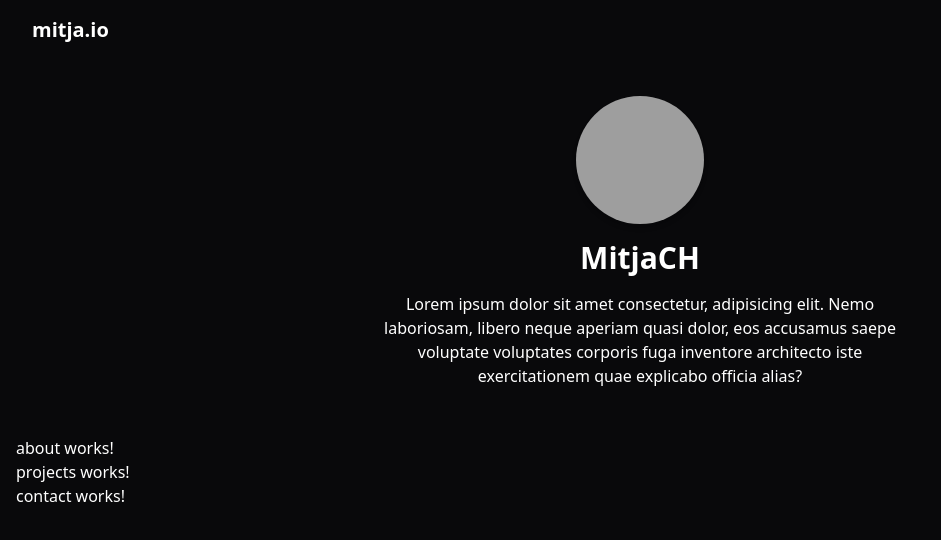
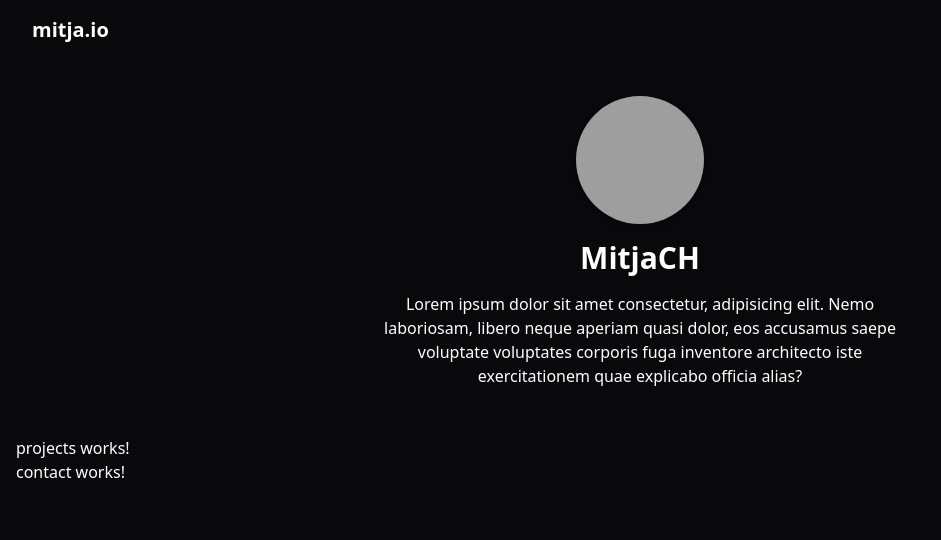
Before and after one commit to MitjaCH/mitja.io, an Angular app: page / in a window 1280 px wide. Shown: the top 540 px of the page, without its empty margins (0-941 px from the left). Built offline with nearby package versions, Linux system fonts and the light colour scheme; grey boxes are pictures that could not be loaded.

Commit message:
Removed about component

```diff
--- a/src/app/app.component.html
+++ b/src/app/app.component.html
@@ -1,7 +1,6 @@
 <div class="min-h-screen bg-zinc-950 text-white font-sans p-4">
   <app-navbar></app-navbar>
   <app-header></app-header>
-  <app-about></app-about>
   <app-projects></app-projects>
   <app-contact></app-contact>
 </div>
--- a/src/app/app.component.ts
+++ b/src/app/app.component.ts
@@ -1,14 +1,13 @@
 import { Component } from '@angular/core';
 import { RouterOutlet } from '@angular/router';
 import { HeaderComponent } from './components/header/header.component';
-import { AboutComponent } from './components/about/about.component';
 import { ProjectsComponent } from './components/projects/projects.component';
 import { ContactComponent } from './components/contact/contact.component';
 import { NavbarComponent } from './components/navbar/navbar.component';
 @Component({
   selector: 'app-root',
   standalone: true,
-  imports: [RouterOutlet, HeaderComponent, AboutComponent, ProjectsComponent, ContactComponent, NavbarComponent],
+  imports: [RouterOutlet, HeaderComponent, ProjectsComponent, ContactComponent, NavbarComponent],
   templateUrl: './app.component.html',
   styleUrl: './app.component.css'
 })
--- a/src/app/components/about/about.component.html
+++ /dev/null
@@ -1 +0,0 @@
-<p>about works!</p>
```
Also changed, not shown: src/app/components/about/about.component.ts (deleted, +0 -12 lines), src/app/components/about/about.component.css (deleted), 1 other file (tests, documents, lock files or other folders).
